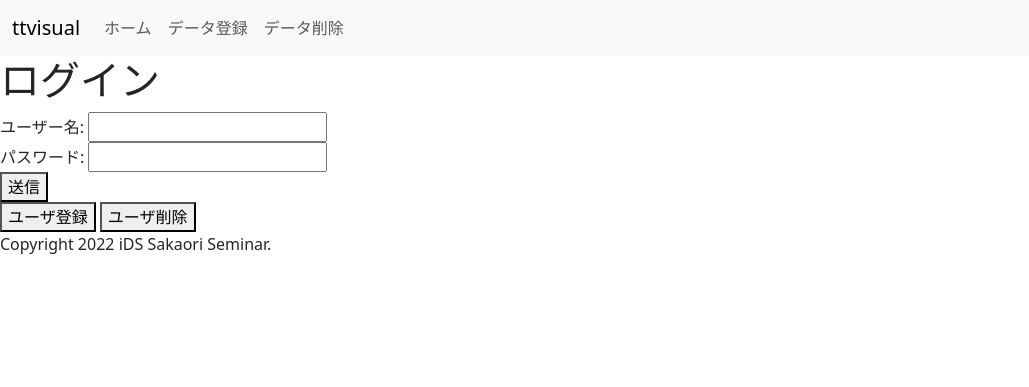
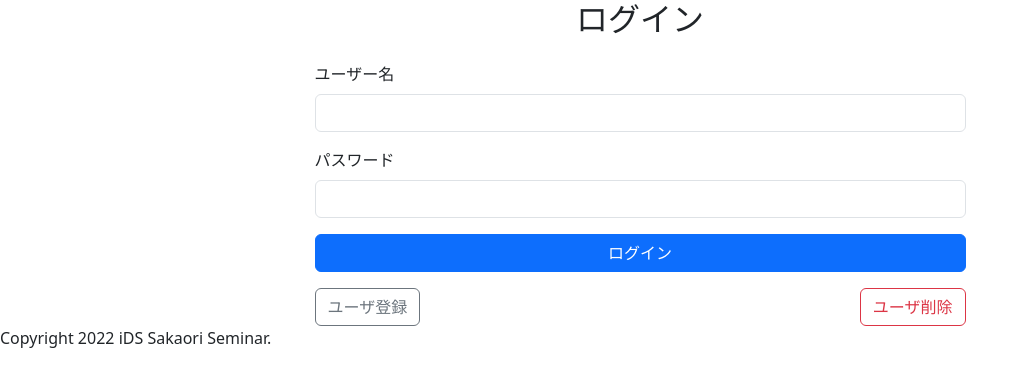
Before and after one commit to Matsuyama6057/web_app2, a Flask app: page /login in a window 1280 px wide. Shown: the top 387 px of the page, without its empty margins (0-1029 px from the left). Run offline with Flask 3, Linux system fonts and the light colour scheme.

Commit message:
ログインフォームレイアウト修正

```diff
--- a/ttvisual/templates/login.html
+++ b/ttvisual/templates/login.html
@@ -5,24 +5,31 @@
 {% endblock %}
 
 {% block header %}
-    {{ super() }}
-
-    <h1>ログイン</h1>
 {% endblock %}
 
 {% block main %}
-    <form method="POST">
-        <label for="username">ユーザー名:</label>
-        <input type="text" id="username" name="username" required>
-        <br>
-        <label for="password">パスワード:</label>
-        <input type="password" id="password" name="password" required>
-        <br>
-        <button type="submit">送信</button>
-        <br>
-        <button type="button" onclick="location.href='{{ url_for('login_bp.register_user')}}'">ユーザ登録</button>
-        <button type="button" onclick="location.href='{{ url_for('login_bp.list_user')}}'">ユーザ削除</button>
-    </form>
+<div class="container d-flex justify-content-center">
+    <div class="col-md-7">
+        <h2 class="text-center">ログイン</h2>
+        <form method="POST" class="mt-4">
+            <div class="mb-3">
+                <label for="username" class="form-label">ユーザー名</label>
+                <input type="text" class="form-control" id="username" name="username" required>
+            </div>
+            <div class="mb-3">
+                <label for="password" class="form-label">パスワード</label>
+                <input type="password" class="form-control" id="password" name="password" required>
+            </div>
+            <div class="d-grid gap-2">
+                <button type="submit" class="btn btn-primary">ログイン</button>
+            </div>
+            <div class="d-flex justify-content-between mt-3">
+                <button type="button" class="btn btn-outline-secondary" onclick="location.href='{{ url_for('login_bp.register_user')}}'">ユーザ登録</button>
+                <button type="button" class="btn btn-outline-danger" onclick="location.href='{{ url_for('login_bp.list_user')}}'">ユーザ削除</button>
+            </div>
+        </form>
+    </div>
+</div>
 {% endblock %}
 
 {% block footer %}
```
